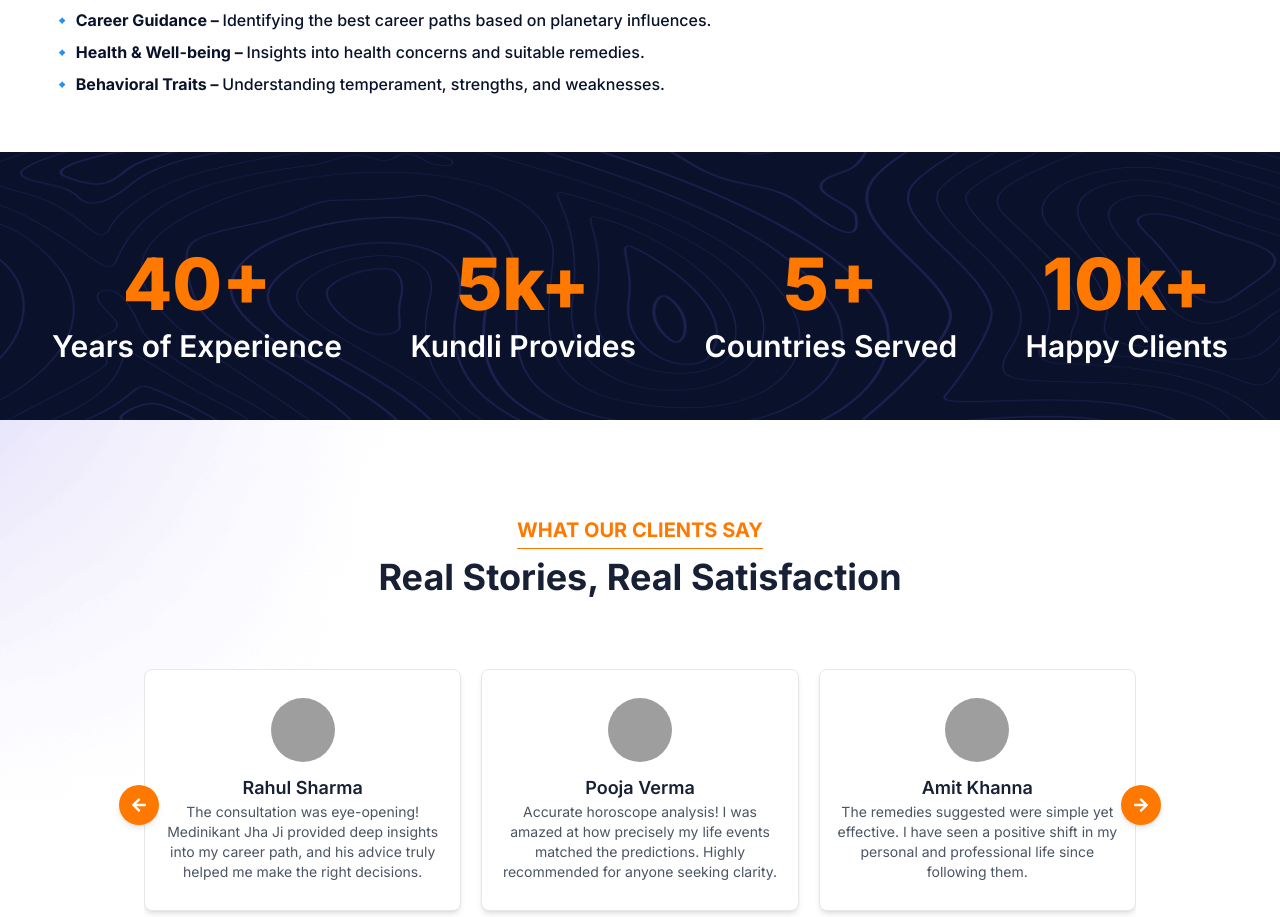
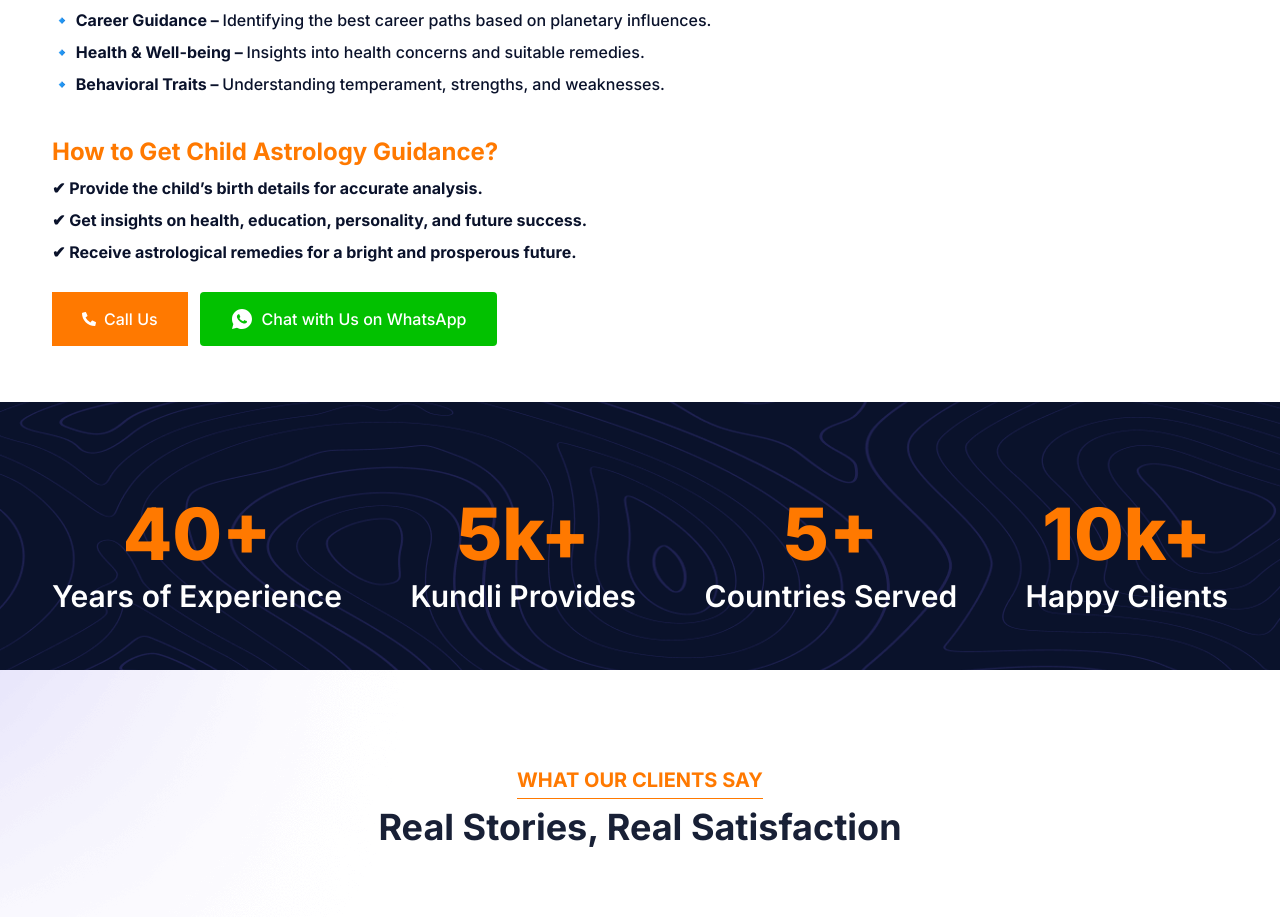
Before and after one commit to Shivam562-j/jyotishsewakendra, a React (Vite) app: page /services/child-astrology in a window 1280 px wide. Shown: the part 1282-2199 px from the top of the page. Built offline with nearby package versions, Linux system fonts and the light colour scheme; grey boxes are pictures that could not be loaded.

Commit message:
service page content updated

```diff
--- a/src/pages/ChildAstrology/ChildAstrology.jsx
+++ b/src/pages/ChildAstrology/ChildAstrology.jsx
@@ -2,6 +2,8 @@ import React, { useState } from 'react'
 import { AnimatedCount, Button, ImageContent, SectionContent } from '../../components';
 import { layoutContainer, shortDetails } from '../../utils/constant';
 import bgImage from "../../assets/images/bg.png";
+import { RiWhatsappFill } from 'react-icons/ri';
+import { FaPhoneAlt } from 'react-icons/fa';
 
 const ChildAstrology = () => {
   const [formData, setFormData] = useState({
@@ -102,6 +104,26 @@ const ChildAstrology = () => {
             </div>
           </div>
 
+          <div className='flex flex-col gap-2 mt-5 justify-between w-full text-base font-medium text-[#0a122b]'>
+
+            <h4 className='text-[#ff7900] font-bold text-2xl'>How to Get Child Astrology Guidance?</h4>
+            <b> ✔ Provide the child’s birth details for accurate analysis. </b>
+            <b> ✔ Get insights on health, education, personality, and future success. </b>
+            <b> ✔ Receive astrological remedies for a bright and prosperous future. </b>
+
+            <div className='flex flex-row gap-3 flex-wrap-reverse mt-5'>
+
+
+              <a href="tel:+919939967984" target='_blank' className='cursor-pointer bg-[#ff7900] text-[#fff] px-[30px] py-[15px] text-base font-medium hover:scale-95 scale-100 transition-transform duration-300 ease-in-out w-fit flex gap-2 flex-row items-center'> <FaPhoneAlt fontSize={14} /> Call Us</a>
+
+              <a target='_blank' href={'https://api.whatsapp.com/send?phone=+919431425134&text=Hi%20Jyotish%20Sewa%20Kendra%20from%20Website'}
+                className='bg-[#02c100] text-[#fff] px-[30px] py-[15px] text-base rounded flex flex-row gap-2 items-center cursor-pointer font-medium hover:scale-95 scale-100 transition-transform duration-300 ease-in-out w-fit'
+              > <RiWhatsappFill fontSize={24} /> Chat with Us on WhatsApp</a>
+
+            </div>
+
+          </div>
+
         </div>
       </section>
 
--- a/src/pages/FutureAstrology/FutureAstrology.jsx
+++ b/src/pages/FutureAstrology/FutureAstrology.jsx
@@ -2,6 +2,8 @@ import React, { useState } from 'react'
 import { AnimatedCount, Button, ImageContent, SectionContent } from '../../components';
 import { layoutContainer, shortDetails } from '../../utils/constant';
 import bgImage from "../../assets/images/bg.png";
+import { FaPhoneAlt } from 'react-icons/fa';
+import { RiWhatsappFill } from 'react-icons/ri';
 
 const FutureAstrology = () => {
   const [formData, setFormData] = useState({
@@ -112,6 +114,26 @@ const FutureAstrology = () => {
             </div>
           </div>
 
+          <div className='flex flex-col gap-2 mt-5 justify-between w-full text-base font-medium text-[#0a122b]'>
+
+            <h4 className='text-[#ff7900] font-bold text-2xl'>How to Get Your Future Predictions?</h4>
+            <b> ✔ Share your birth details (Date, Time, and Place of Birth). </b>
+            <b> ✔ Our expert astrologer will analyze your planetary positions. </b>
+            <b> ✔ Receive a detailed future prediction report and personalized remedies. </b>
+
+            <div className='flex flex-row gap-3 flex-wrap-reverse mt-5'>
+
+
+              <a href="tel:+919939967984" target='_blank' className='cursor-pointer bg-[#ff7900] text-[#fff] px-[30px] py-[15px] text-base font-medium hover:scale-95 scale-100 transition-transform duration-300 ease-in-out w-fit flex gap-2 flex-row items-center'> <FaPhoneAlt fontSize={14} /> Call Us</a>
+
+              <a target='_blank' href={'https://api.whatsapp.com/send?phone=+919431425134&text=Hi%20Jyotish%20Sewa%20Kendra%20from%20Website'}
+                className='bg-[#02c100] text-[#fff] px-[30px] py-[15px] text-base rounded flex flex-row gap-2 items-center cursor-pointer font-medium hover:scale-95 scale-100 transition-transform duration-300 ease-in-out w-fit'
+              > <RiWhatsappFill fontSize={24} /> Chat with Us on WhatsApp</a>
+
+            </div>
+
+          </div>
+
         </div>
       </section>
 
--- a/src/pages/JanamKundali/JanamKundali.jsx
+++ b/src/pages/JanamKundali/JanamKundali.jsx
@@ -2,6 +2,8 @@ import React, { useState } from 'react'
 import { AnimatedCount, Button, ImageContent, SectionContent } from '../../components';
 import { layoutContainer, shortDetails } from '../../utils/constant';
 import bgImage from "../../assets/images/bg.png";
+import { RiWhatsappFill } from 'react-icons/ri';
+import { FaPhoneAlt } from 'react-icons/fa';
 
 const JanamKundali = () => {
   const [formData, setFormData] = useState({
@@ -113,6 +115,26 @@ const JanamKundali = () => {
             </div>
           </div>
 
+          <div className='flex flex-col gap-2 mt-5 justify-between w-full text-base font-medium text-[#0a122b]'>
+
+            <h4 className='text-[#ff7900] font-bold text-2xl'>How to Get Your Janam Kundali?</h4>
+            <b> ✔ Provide your birth details (Date, Time, Place). </b>
+            <b> ✔ Our expert astrologer will create your personalized Kundali based on Vedic astrology. </b>
+            <b> ✔ Get a detailed report covering planetary positions, strengths, doshas, and remedies. </b>
+
+            <div className='flex flex-row gap-3 flex-wrap-reverse mt-5'>
+
+
+              <a href="tel:+919939967984" target='_blank' className='cursor-pointer bg-[#ff7900] text-[#fff] px-[30px] py-[15px] text-base font-medium hover:scale-95 scale-100 transition-transform duration-300 ease-in-out w-fit flex gap-2 flex-row items-center'> <FaPhoneAlt fontSize={14} /> Call Us</a>
+
+              <a target='_blank' href={'https://api.whatsapp.com/send?phone=+919431425134&text=Hi%20Jyotish%20Sewa%20Kendra%20from%20Website'}
+                className='bg-[#02c100] text-[#fff] px-[30px] py-[15px] text-base rounded flex flex-row gap-2 items-center cursor-pointer font-medium hover:scale-95 scale-100 transition-transform duration-300 ease-in-out w-fit'
+              > <RiWhatsappFill fontSize={24} /> Chat with Us on WhatsApp</a>
+
+            </div>
+
+          </div>
+
         </div>
       </section>
 
--- a/src/pages/KundaliVishleshan/KundaliVishleshan.jsx
+++ b/src/pages/KundaliVishleshan/KundaliVishleshan.jsx
@@ -2,6 +2,8 @@ import React, { useState } from 'react'
 import { AnimatedCount, Button, ImageContent, SectionContent } from '../../components';
 import { layoutContainer, shortDetails } from '../../utils/constant';
 import bgImage from "../../assets/images/bg.png";
+import { RiWhatsappFill } from 'react-icons/ri';
+import { FaPhoneAlt } from 'react-icons/fa';
 
 const KundaliVishleshan = () => {
   const [formData, setFormData] = useState({
@@ -113,6 +115,26 @@ const KundaliVishleshan = () => {
             </div>
           </div>
 
+          <div className='flex flex-col gap-2 mt-5 justify-between w-full text-base font-medium text-[#0a122b]'>
+
+            <h4 className='text-[#ff7900] font-bold text-2xl'>How to Get Your Kundali Analysis?</h4>
+            <b> ✔ Share your Janam Kundali or birth details. </b>
+            <b> ✔ Our astrologer will perform an in-depth analysis of planetary effects. </b>
+            <b> ✔ Receive predictions and remedies for career, marriage, health, and finance. </b>
+
+            <div className='flex flex-row gap-3 flex-wrap-reverse mt-5'>
+
+
+              <a href="tel:+919939967984" target='_blank' className='cursor-pointer bg-[#ff7900] text-[#fff] px-[30px] py-[15px] text-base font-medium hover:scale-95 scale-100 transition-transform duration-300 ease-in-out w-fit flex gap-2 flex-row items-center'> <FaPhoneAlt fontSize={14} /> Call Us</a>
+
+              <a target='_blank' href={'https://api.whatsapp.com/send?phone=+919431425134&text=Hi%20Jyotish%20Sewa%20Kendra%20from%20Website'}
+                className='bg-[#02c100] text-[#fff] px-[30px] py-[15px] text-base rounded flex flex-row gap-2 items-center cursor-pointer font-medium hover:scale-95 scale-100 transition-transform duration-300 ease-in-out w-fit'
+              > <RiWhatsappFill fontSize={24} /> Chat with Us on WhatsApp</a>
+
+            </div>
+
+          </div>
+
         </div>
       </section>
 
--- a/src/pages/MarriageAstrology/MarriageAstrology.jsx
+++ b/src/pages/MarriageAstrology/MarriageAstrology.jsx
@@ -2,6 +2,8 @@ import React, { useState } from 'react'
 import { AnimatedCount, Button, ImageContent, SectionContent } from '../../components';
 import { layoutContainer, shortDetails } from '../../utils/constant';
 import bgImage from "../../assets/images/bg.png";
+import { RiWhatsappFill } from 'react-icons/ri';
+import { FaPhoneAlt } from 'react-icons/fa';
 
 const MarriageAstrology = () => {
   const [formData, setFormData] = useState({
@@ -111,6 +113,26 @@ const MarriageAstrology = () => {
             </div>
           </div>
 
+          <div className='flex flex-col gap-2 mt-5 justify-between w-full text-base font-medium text-[#0a122b]'>
+
+            <h4 className='text-[#ff7900] font-bold text-2xl'>How to Get Your Marriage  Predictions?</h4>
+            <b> ✔ Share your birth details (Date, Time, and Place of Birth). </b>
+            <b> ✔ Our astrologer will analyze your Kundali and relationship aspects. </b>
+            <b> ✔ Receive a detailed report with predictions and remedies. </b>
+
+            <div className='flex flex-row gap-3 flex-wrap-reverse mt-5'>
+
+
+              <a href="tel:+919939967984" target='_blank' className='cursor-pointer bg-[#ff7900] text-[#fff] px-[30px] py-[15px] text-base font-medium hover:scale-95 scale-100 transition-transform duration-300 ease-in-out w-fit flex gap-2 flex-row items-center'> <FaPhoneAlt fontSize={14} /> Call Us</a>
+
+              <a target='_blank' href={'https://api.whatsapp.com/send?phone=+919431425134&text=Hi%20Jyotish%20Sewa%20Kendra%20from%20Website'}
+                className='bg-[#02c100] text-[#fff] px-[30px] py-[15px] text-base rounded flex flex-row gap-2 items-center cursor-pointer font-medium hover:scale-95 scale-100 transition-transform duration-300 ease-in-out w-fit'
+              > <RiWhatsappFill fontSize={24} /> Chat with Us on WhatsApp</a>
+
+            </div>
+
+          </div>
+
         </div>
       </section>
 
--- a/src/pages/VastuShastra/VastuShastra.jsx
+++ b/src/pages/VastuShastra/VastuShastra.jsx
@@ -2,6 +2,8 @@ import React, { useState } from 'react'
 import { AnimatedCount, Button, ImageContent, SectionContent } from '../../components';
 import { layoutContainer, shortDetails } from '../../utils/constant';
 import bgImage from "../../assets/images/bg.png";
+import { FaPhoneAlt } from 'react-icons/fa';
+import { RiWhatsappFill } from 'react-icons/ri';
 
 const VastuShastra = () => {
   const [formData, setFormData] = useState({
@@ -110,6 +112,26 @@ const VastuShastra = () => {
             </div>
           </div>
 
+          <div className='flex flex-col gap-2 mt-5 justify-between w-full text-base font-medium text-[#0a122b]'>
+
+            <h4 className='text-[#ff7900] font-bold text-2xl'>How to Get Your Vastu Consultation?</h4>
+            <b> ✔ Share your property details and layout. </b>
+            <b> ✔ Our Vastu expert will analyze the directions and energy flow. </b>
+            <b> ✔ Receive a detailed report with suggestions and remedies. </b>
+
+            <div className='flex flex-row gap-3 flex-wrap-reverse mt-5'>
+
+
+              <a href="tel:+919939967984" target='_blank' className='cursor-pointer bg-[#ff7900] text-[#fff] px-[30px] py-[15px] text-base font-medium hover:scale-95 scale-100 transition-transform duration-300 ease-in-out w-fit flex gap-2 flex-row items-center'> <FaPhoneAlt fontSize={14} /> Call Us</a>
+
+              <a target='_blank' href={'https://api.whatsapp.com/send?phone=+919431425134&text=Hi%20Jyotish%20Sewa%20Kendra%20from%20Website'}
+                className='bg-[#02c100] text-[#fff] px-[30px] py-[15px] text-base rounded flex flex-row gap-2 items-center cursor-pointer font-medium hover:scale-95 scale-100 transition-transform duration-300 ease-in-out w-fit'
+              > <RiWhatsappFill fontSize={24} /> Chat with Us on WhatsApp</a>
+
+            </div>
+
+          </div>
+
         </div>
       </section>
 
```
